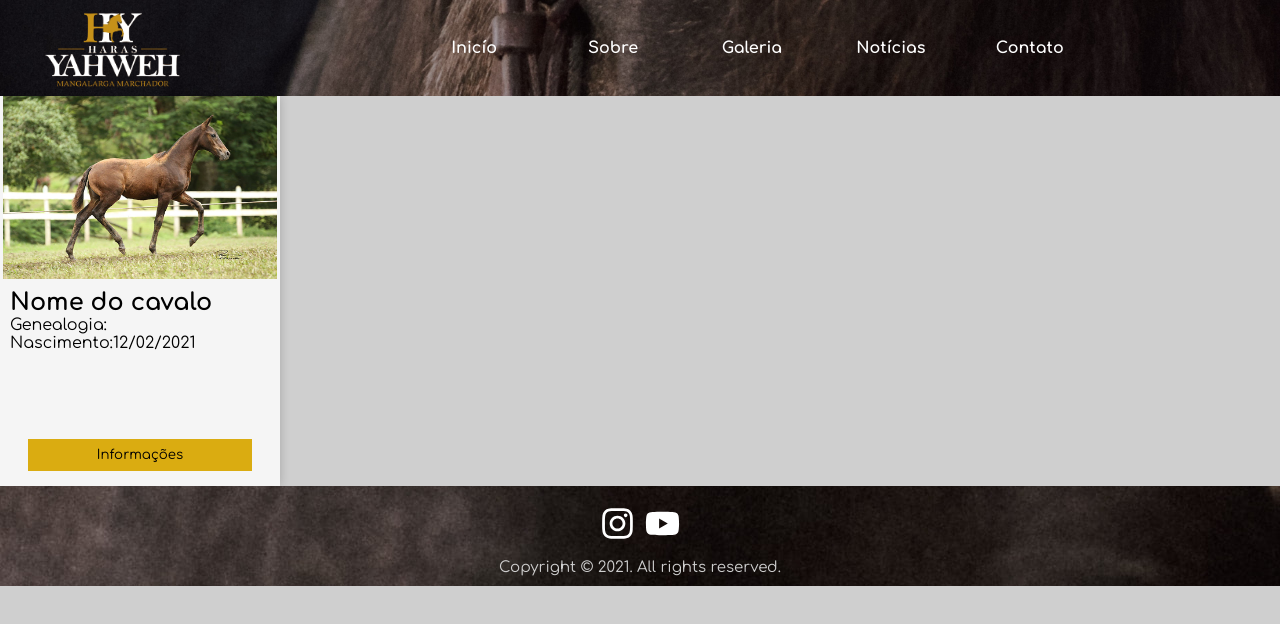
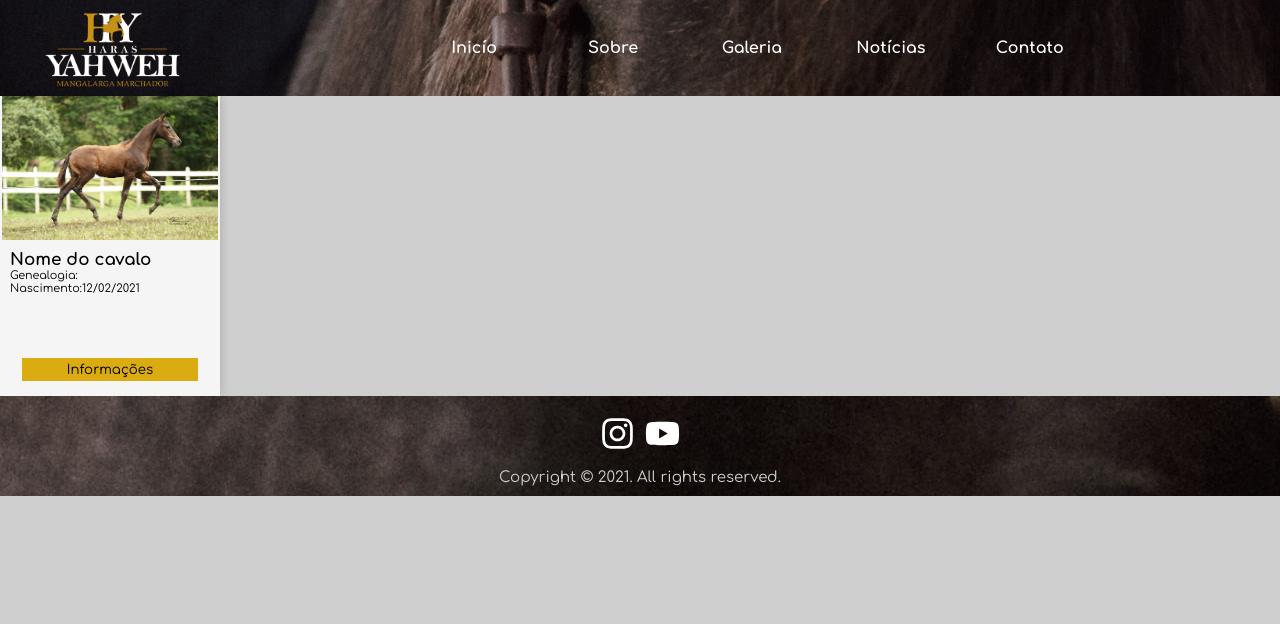
Before and after one commit to arlisson314/haras, a React (Create React App) app: page / in a window 1280 px wide. Shown: the top 624 px of the page. Built offline with nearby package versions, Linux system fonts and the light colour scheme.

Commit message:
style: adiciona estilo ao card

```diff
--- a/src/components/Cards/styles.js
+++ b/src/components/Cards/styles.js
@@ -1,33 +1,33 @@
 import styled from 'styled-components';
 
 const Container = styled.div`
-  display: flex;
+  box-shadow: 0 0 10px rgba(0, 0, 0, 0.2);
+  background-color: #f5f5f5;
   flex-direction: column;
   align-items: center;
-  width: 280px;
-  height: 390px;
-  background-color: #f5f5f5;
-  box-shadow: 0 0 10px rgba(0, 0, 0, 0.2);
-  font-size: 1rem;
+  font-size: 0.7rem;
+  display: flex;
+  width: 220px;
+  height: 300px;
   >img {
     object-fit: contain;
     width: 98%;
   }
 
   > div {
+    justify-content: flex-start;
+    flex-direction: column;
     display: flex;
-    flex-direction: column;
-    justify-content: flex-start;
+    padding: 10px;
     width: 100%;
     height: 70%;
-    padding: 10px;
   }
 
   > button {
-    width: 80%;
-    height: 15%;
     background-color: var(--primary);
     margin-bottom: 15px;
+    height: 15%;
+    width: 80%;
   }
 `;
 
```
